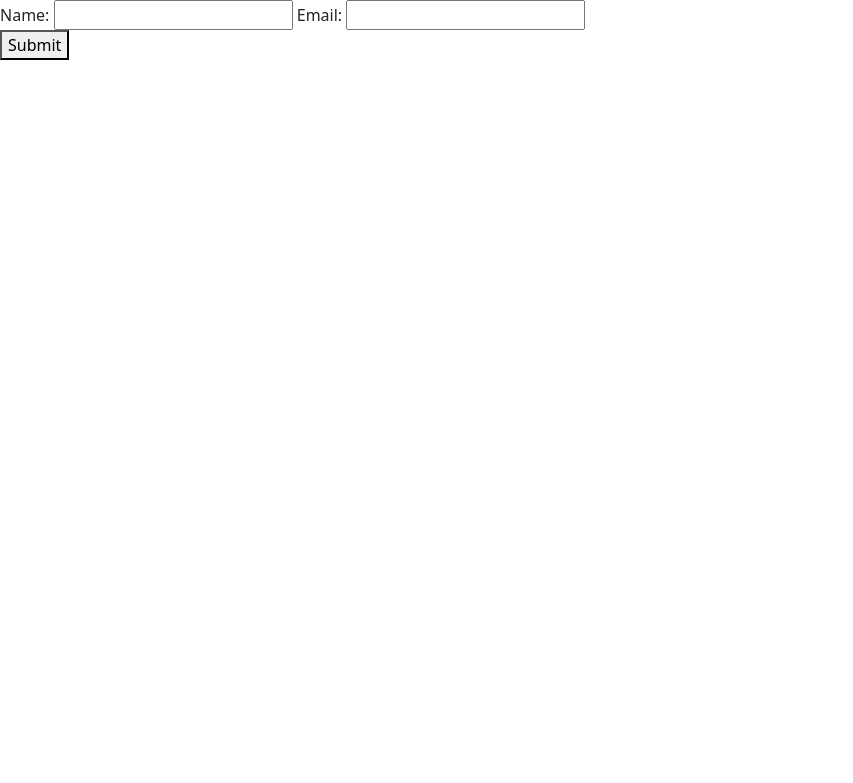
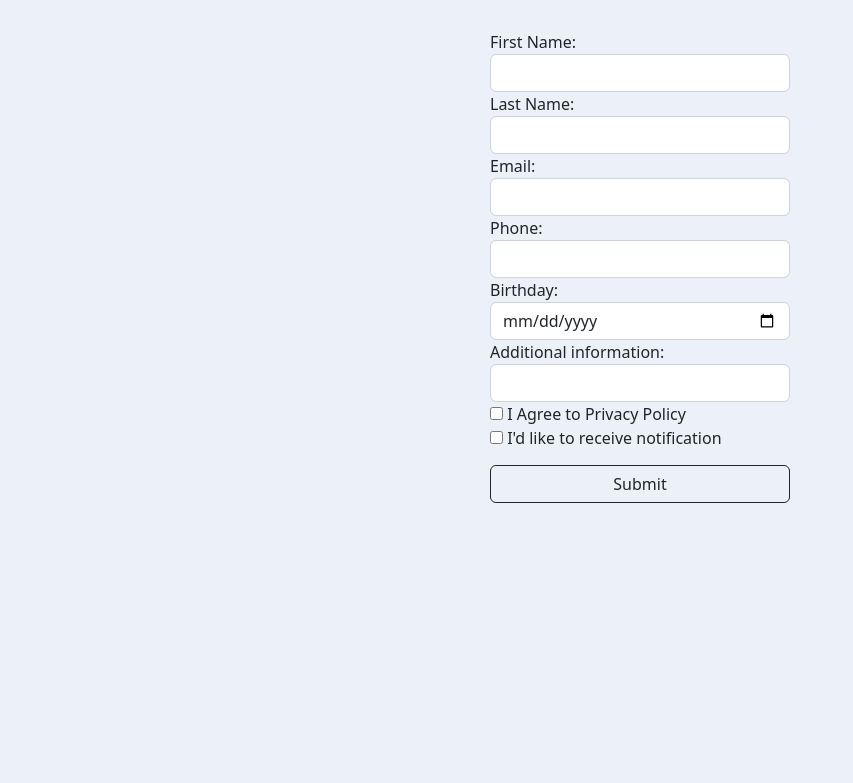
Before and after one commit to Postylha/iot-azure, a PHP site: page /registration.php in a window 1280 px wide. Shown: the top 783 px of the page, without its empty margins (0-853 px from the left). Run offline with PHP 8.4, Linux system fonts and the light colour scheme.

Commit message:
final registration form

```diff
--- a/registration.php
+++ b/registration.php
@@ -1,15 +1,59 @@
 <head>
     <link href="https://cdn.jsdelivr.net/npm/bootstrap@5.2.2/dist/css/bootstrap.min.css" rel="stylesheet" integrity="sha384-Zenh87qX5JnK2Jl0vWa8Ck2rdkQ2Bzep5IDxbcnCeuOxjzrPF/et3URy9Bv1WTRi" crossorigin="anonymous">
 
+	<style>
+		body {
+			background-color:#ECF1F9;
+		}
+
+		#submit-btn {
+			width: 300px;
+			margin-top: 15px;
+		}
+
+		.contact {
+			width: 300;
+			height: 400;
+			margin: auto;
+			margin-top: 30px;
+		}
+
+	</style>
 </head>
-<body body bgcolor="#7997D2">
+<body>
 <form action="index4.php" method="post">
-    <div>
-        <label for="name">Name:</label>
-        <input type="name" id="name" name="name" />
-        <label for="email">Email:</label>
-        <input type="email" id="email" name="email" />
+    <div class="contact">
+        <div class="form-group">
+            <label for="fname">First Name:</label>
+            <input class="form-control" type="fname" id="fname" name="fname" />
+            <label for="lname">Last Name:</label>
+            <input class="form-control" type="lname" id="lname" name="lname" />
+        </div>
+        <div class="form-group">
+            <label for="email">Email:</label>
+            <input class="form-control" type="email" id="email" name="email" />
+        </div>
+        <div class="form-group">
+            <label for="phone">Phone:</label>
+            <input class="form-control" type="phone" id="phone" name="phone" />
+        </div>
+		<div class="form-group">
+			<label for="birthday">Birthday:</label>
+			<input class="form-control" type="date" id="birthday" name="birthday">
+		</div>
+        <div class="form-group">
+            <label for="information">Additional information:</label>
+            <input class="form-control" type="information" id="information" name="information" />
+        </div>
+
+		<div class="form-group">
+		  <input type="checkbox" id="privacy" name="privacy" value="privacy">
+		  <label for="privacy">I Agree to Privacy Policy</label><br>
+		  <input type="checkbox" id="notification" name="notification" value="notification">
+		  <label for="vehicle2">I'd like to receive notification</label><br>
+		</div>
+		<button type="submit" class="btn btn-outline-dark" id="submit-btn">Submit</button>
     </div>
-    <button type="submit">Submit</button>
+
 </form>
 </body>
```
